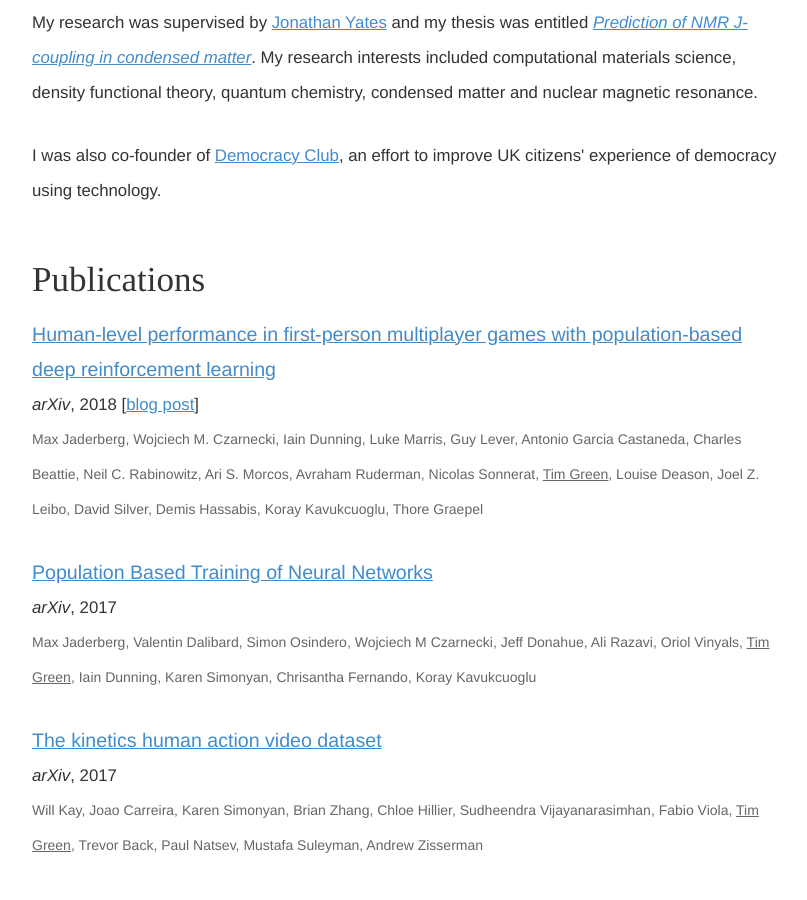
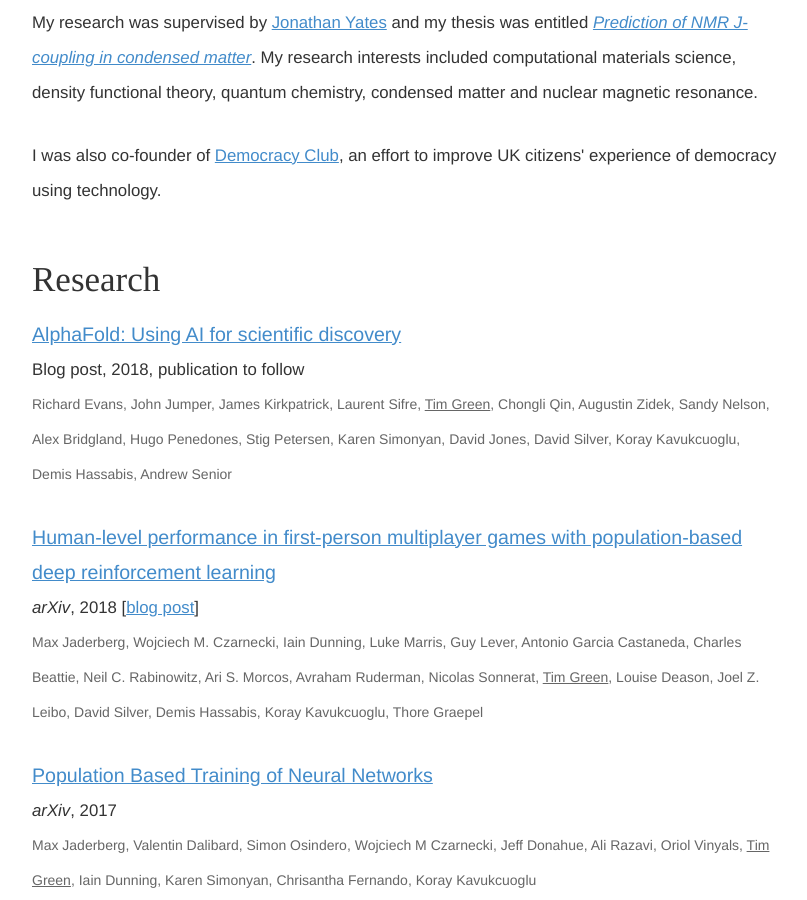
Before and after one commit to tfgg/tfgg.github.io, a Jekyll site: the page built from index.html, in a window 1280 px wide and 900 px high, scrolled down 359 px. Shown: the whole window, without its empty margins (233-1040 px from the left). Built offline with Jekyll 4.4.1, drawn with Linux system fonts in a browser that asks for light colours; nearby versions of some CDN libraries; some web fonts are replaced; Markdown is read by kramdown in place of the engine named in the settings.

Commit message:
Update index.html

```diff
--- a/index.html
+++ b/index.html
@@ -27,8 +27,13 @@
 
       <p>I was also co-founder of <a href="https://democracyclub.org.uk/" target="_blank">Democracy Club</a>, an effort to improve UK citizens' experience of democracy using technology.</p>
 
-      <h2>Publications</h2>
+      <h2>Research</h2>
       <ul class='publications'>
+        <li>
+            <div class="name"><a href="https://deepmind.com/blog/alphafold/">AlphaFold: Using AI for scientific discovery</a></div>
+            <div class="journal">Blog post, 2018, publication to follow</a>
+            <div class="authors">Richard Evans, John Jumper, James Kirkpatrick, Laurent Sifre, <span class='me'>Tim Green</span>, Chongli Qin, Augustin Zidek, Sandy Nelson, Alex Bridgland, Hugo Penedones, Stig Petersen, Karen Simonyan, David Jones, David Silver, Koray Kavukcuoglu, Demis Hassabis, Andrew Senior</div>
+        </li>
         <li>
             <div class="name"><a href="https://arxiv.org/abs/1807.01281">Human-level performance in first-person multiplayer games with population-based deep reinforcement learning</a></div>
             <div class="journal"><em>arXiv</em>, 2018 [<a href='https://deepmind.com/blog/capture-the-flag/'>blog post</a>]</a>
```
